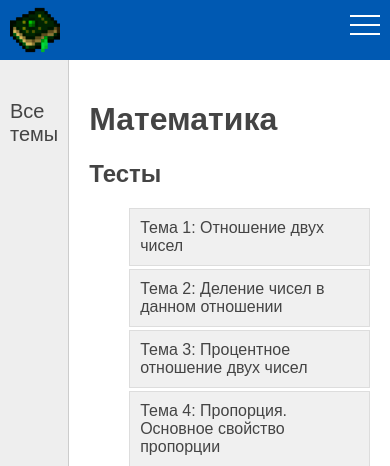
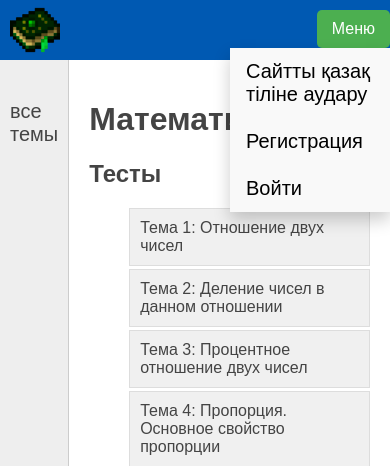
Before and after one commit to KenyanWarriorTea/Math_tests, a Django app: page / in a window 390 px wide. Shown: the top 466 px of the page. Run offline with Django 5.2, Linux system fonts and the light colour scheme; data that the repository does not hold is empty.

Commit message:
Многофич

```diff
--- a/bard/forms.py
+++ b/bard/forms.py
@@ -4,7 +4,7 @@ from django.contrib.auth.models import User
 from django.core.exceptions import ValidationError
 
 from .models import *
-
+from django import forms
 
 class RegisterUserForm(UserCreationForm):
     username = forms.CharField(label='Логин', widget=forms.TextInput(attrs={'class': 'form-input'}))
--- a/bard/static/css/styles.css
+++ b/bard/static/css/styles.css
@@ -1,3 +1,43 @@
+.dropdown2{
+	display: none;
+}
+/* Скрываем выпадающий список по умолчанию */
+.dropdown2-content {
+    display: none;
+}
+
+/* Остальные стили остаются без изменений */
+@media screen and (max-width: 768px) {
+    .dropdown2 {
+        display: block;
+        position: absolute;
+        top: 10px;
+        right: 0;
+    }
+    .dropdown2-content {
+        display: flex; /* Используем flex вместо -o-flex */
+        flex-wrap: wrap;
+        max-height: 350px;
+        overflow-y: auto;
+        position: absolute;
+        right: 0px;
+        background-color: #f9f9f9;
+        min-width: 160px;
+        box-shadow: 0px 8px 16px 0px rgba(0, 0, 0, 0.2);
+        z-index: 9;
+    }
+    .dropdown2-content a {
+        color: black;
+        padding: 12px 16px;
+        text-decoration: none;
+        display: block;
+    }
+    .dropdown2:hover .dropdown2-content {
+        display: block; /* Показываем выпадающий список при наведении */
+    }
+}
+
+
 .profile-container {
     max-width: 1600px;
     margin: auto;
@@ -740,3 +780,16 @@ ul.lang-list li {
         transform: translateY(-9px) rotate(-45deg);
     }
 }
+.tooltip {
+    display: none;
+    position: absolute;
+    background-color: #333;
+    color: #fff;
+    padding: 5px 10px;
+    border-radius: 5px;
+    z-index: 1;
+}
+
+.tooltip.show {
+    display: block;
+}
--- a/bard/templates/base.html
+++ b/bard/templates/base.html
@@ -3,7 +3,7 @@
 <html lang="ru">
 <head>
   <meta charset="UTF-8">
-  <title>{{title}}</title>
+  <title>{{ title }}</title>
   <link type="text/css" href="{% static '/css/styles.css' %}" rel="stylesheet" />
   <meta http-equiv="Content-Type" content="text/html; charset=utf-8">
   <link rel="shortcut icon" href="{% static '/images/logo1.ico' %}" type="image/x-icon"/>
@@ -14,22 +14,33 @@
   <div class="header">
     <ul id="mainmenu" class="mainmenu">
       <li class="logo"><a href="{% url 'home' %}"><div class="logo"></div></a></li>
-           {% for m in menu %}
-              {% endfor %}
+
+      <!-- Dropdown Menu -->
+      <div class="dropdown2">
+    <button class="dropbtn" id="menuBtn">Меню</button>
+    <div class="dropdown2-content">
         {% if request.user.is_authenticated %}
-                 <li class="last"><a href="{% url 'home2' %}">Сайтты қазақ тіліне аудару</a> | <a href="{% url 'profile' %}">{{user.username}}</a> | <a href="{% url 'logout' %}">Выйти</a></li>
+        <a href="{% url 'home2' %}">Сайтты қазақ тіліне аудару</a>
+            <a href="{% url 'profile' %}">{{ user.username }}</a>
+            <a href="{% url 'logout' %}">Выйти</a>
+      {% else %}
+        <a href="{% url 'home2' %}">Сайтты қазақ тіліне аудару</a>
+            <a href="{% url 'register' %}"> Регистрация</a>
+            <a href="{% url 'login' %}">Войти</a>
+      {% endif %}
+    </div>
+</div>
+      <!-- End Dropdown Menu -->
+
+      {% if request.user.is_authenticated %}
+        <li class="last"><a href="{% url 'home2' %}">Сайтты қазақ тіліне аудару</a> | <a href="{% url 'profile' %}">{{ user.username }}</a> | <a href="{% url 'logout' %}">Выйти</a></li>
       {% else %}
         <li class="last"><a href="{% url 'home2' %}">Сайтты қазақ тіліне аудару</a> | <a href="{% url 'register' %}"> Регистрация</a> | <a href="{% url 'login' %}">Войти</a></li>
       {% endif %}
-            <div class="header__burger">
-            <span></span>
-            </div>
     </ul>
     <div class="clear"></div>
   </div>
-
 {% endblock mainmenu %}
-
 
 <table class="table-content" border=0 cellpadding="0" cellspacing="0">
 <tr>
@@ -37,9 +48,9 @@
 	<td valign="top" class="left-chapters">
 	<ul id="leftchapters">
 {% if cat_selected == 0 %}
-		<li class="selected">Все темы</li>
+		<li class="selected">все темы</li>
 {% else %}
-		<li><a href="{% url 'home' %}">Все темы</a></li>
+		<li><a href="{% url 'home' %}">все темы</a></li>
 {% endif %}
 
 {% for c in cats %}
@@ -57,17 +68,25 @@
 <!-- Конец Sidebar'а -->
 <td valign="top" class="content">
 	<!-- Хлебные крошки -->
+
 <script>
-        document.addEventListener('DOMContentLoaded', function() {
-    var burger = document.querySelector('.header__burger');
-    var menu = document.getElementById('mainmenu');
+  document.addEventListener("DOMContentLoaded", function() {
+    const menuButton = document.getElementById("menuBtn");
+    const dropdownContent = document.querySelector(".dropdown2-content");
 
-    burger.addEventListener('click', function() {
-        menu.classList.toggle('active');
+    menuButton.addEventListener("click", function(event) {
+        dropdownContent.style.display = (dropdownContent.style.display === "none") ? "block" : "none"; // Изменяем стиль отображения
+        event.stopPropagation();
+    });
+
+    document.addEventListener("click", function(event) {
+        if (!event.target.matches("#menuBtn")) {
+            dropdownContent.style.display = "none"; // Скрываем выпадающий список при клике вне кнопки
+        }
     });
 });
+</script>
 
-    </script>
 <body>
   <header>
     <h1>Математика</h1>
@@ -116,4 +135,5 @@
         <li><a href="/topics/37">Тема 37: Зависимость между величинами. Способы задания зависимостей между величинами</a></li>
         <li><a href="/topics/38">Тема 38: Система линейных уравнений с двумя переменными</a></li>
     </ul>
+
 </html>
--- a/bard/templates/profile.html
+++ b/bard/templates/profile.html
@@ -64,7 +64,9 @@
     <div class="profile-container">
         <h1>Профиль</h1>
         <div class="profile-info">
+
             <p>Имя пользователя: <span>{{ user.username }}</span></p>
+            <p>ФИО: <span>{{ full_name }}</span></p>
             <p>Email: <span>{{ user.email }}</span></p>
             <p>Статус: <span>{{ status }}</span></p>
         </div>
--- a/bard/views.py
+++ b/bard/views.py
@@ -6,7 +6,7 @@ from django.views.generic import ListView, CreateView
 from .forms import *
 from .utils import *
 from django.contrib.auth.decorators import login_required
-from django.shortcuts import redirect
+from django.shortcuts import redirect, get_object_or_404
 from .models import TestResult, Test
 import random
 from .models import UserProfile
@@ -14,6 +14,9 @@ from .models import MathTopic
 from .forms import RegisterUserForm
 
 from django.shortcuts import render
+from django.shortcuts import render, redirect
+from .models import UserProfile
+from django.contrib.auth.decorators import login_required
 
 
 def math_topic_details(request, topic_id):
@@ -42,18 +45,26 @@ def test_results(request, test_id):
 
 
 
+
 def test_view(request, test_id):
-    test = Test.objects.get(id=test_id)
+    test = get_object_or_404(Test, pk=test_id)
 
-    # Получение всех вопросов для данного теста и их перемешивание
-    questions = list(Question.objects.filter(test=test))
-    random.shuffle(questions)
 
-    # Ограничение списка вопросов до 30
-    questions = questions[:30]
+    # Проверка, были ли вопросы уже перемешаны и сохранены в сессии
+    if 'questions_order' not in request.session:
+        questions = list(Question.objects.filter(test=test))
+        random.shuffle(questions)
+        questions = questions[:30]
+        request.session['questions_order'] = [q.id for q in questions]
+    else:
+        questions_ids = request.session['questions_order']
+        questions = [Question.objects.get(id=qid) for qid in questions_ids]
 
-    return render(request, 'test.html', {'test': test, 'questions': questions})
+    # Загрузка сохраненных ответов
+    saved_answers = {key.split('_')[1]: request.session[key] for key in request.session.keys() if key.startswith('answer_')}
 
+    context = {'test': test, 'questions': questions, 'saved_answers': saved_answers}
+    return render(request, 'test.html', context,)
 
 
 @login_required
@@ -143,6 +154,12 @@ def logout_user(request):
 
 @login_required
 def process_test(request, test_id):
+
+    if request.method == 'POST':
+        # Очистка данных сессии после отправки ответов
+        keys_to_clear = [key for key in request.session.keys() if key.startswith('answer_') or key == 'questions_order']
+        for key in keys_to_clear:
+            del request.session[key]
     if request.method == 'POST':
         try:
             test = Test.objects.get(id=test_id)
```
Also changed, not shown: bard/models.py (+6 -2 lines), bard/templates/base2.html (+31 -0 lines), bard/templates/create_classroom.html (added, +13 -0 lines), bard/templates/test.html (+49 -1 lines), bard/migrations/0019_userprofile_role_classroom.py (added), bard/migrations/0020_remove_userprofile_role_delete_classroom.py (added). Lines whose indentation alone changed are shown as unchanged.
